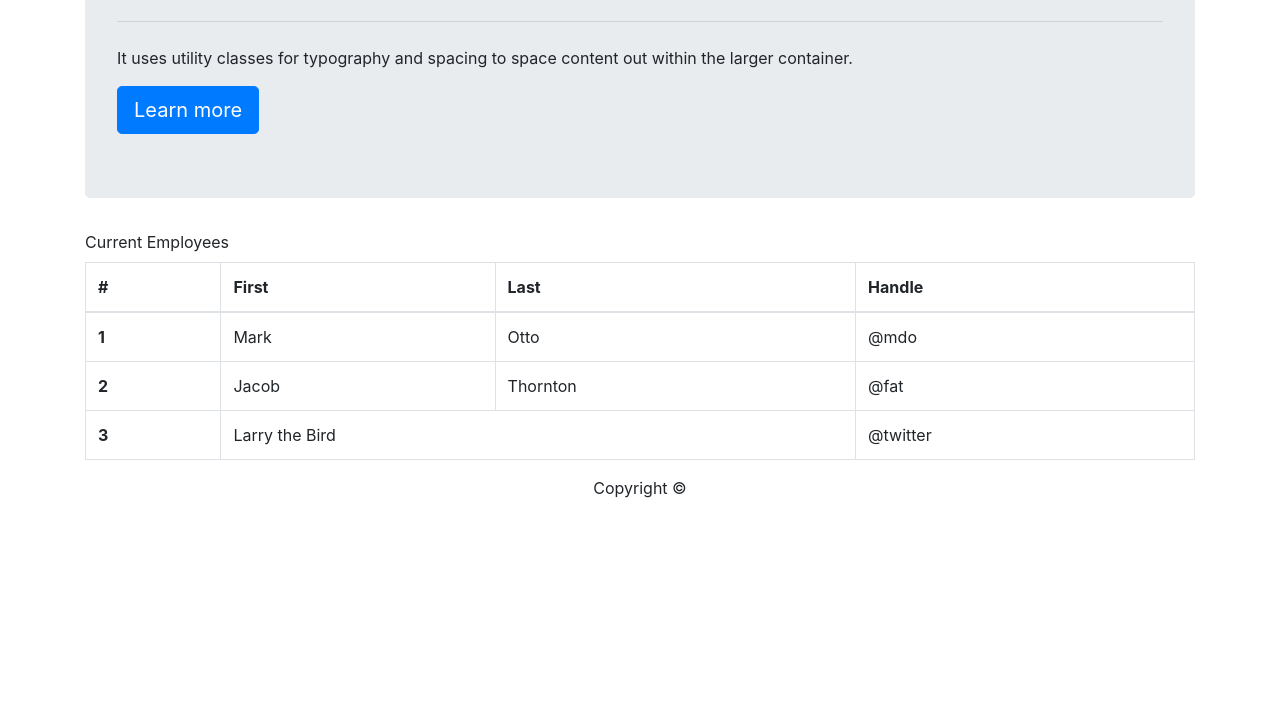
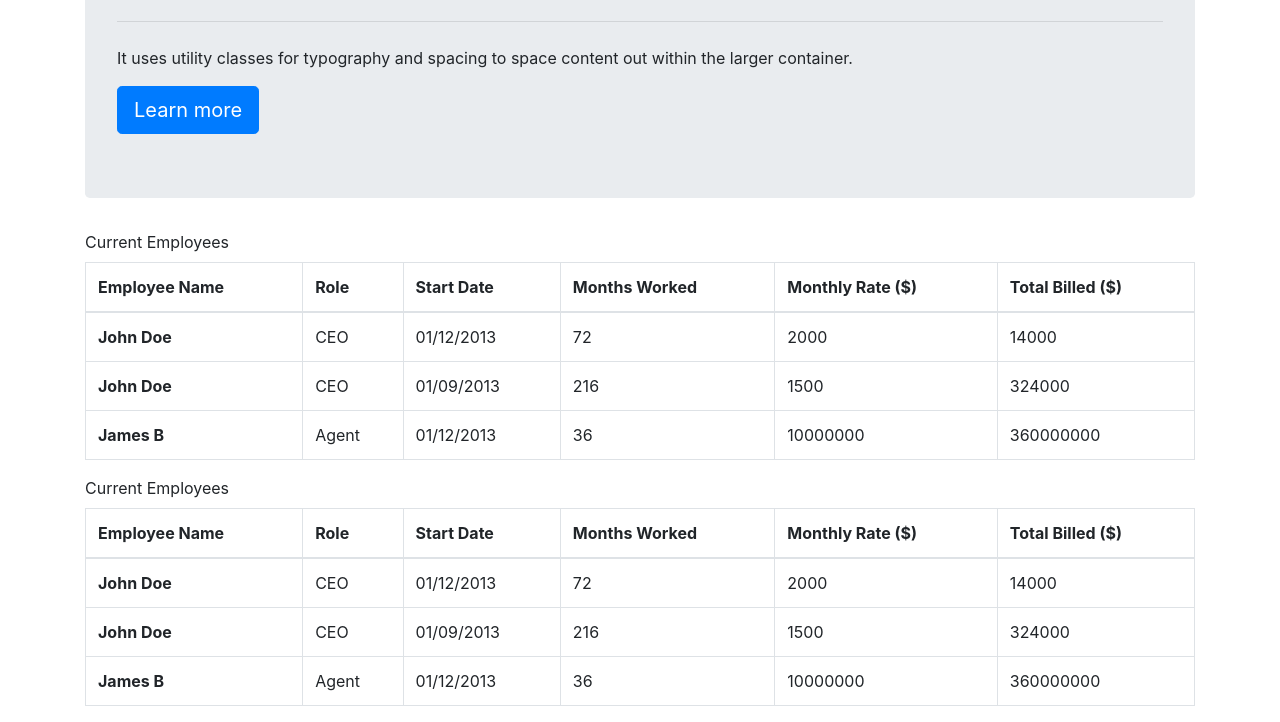
Before and after one commit to elaine-drum-female/employeedata, a plain HTML site: page index.html in a window 1280 px wide. Shown: the part 202-924 px from the top of the page. Before the commit the page ends 800 px from the top, so only its background shows below. Drawn offline with nearby package versions, Linux system fonts and the light colour scheme.

Commit message:
updated development branch for index

```diff
--- a/index.html
+++ b/index.html
@@ -23,49 +23,93 @@
       </div><!--container-fluid-->
 
       <div class="container">
-        <form>
         <div class="form-group">
             <label for="exampleInputEmail1">Current Employees</label>
             <table class="table table-bordered">
                 <thead>
                     <tr>
-                    <th scope="col">#</th>
-                    <th scope="col">First</th>
-                    <th scope="col">Last</th>
-                    <th scope="col">Handle</th>
+                        <th scope="col">Employee Name</th>
+                        <th scope="col">Role</th>
+                        <th scope="col">Start Date</th>
+                        <th scope="col">Months Worked</th>
+                        <th scope="col">Monthly Rate ($)</th>
+                        <th scope="col">Total Billed ($)</th>
                     </tr>
                 </thead>
                 <tbody>
                     <tr>
-                    <th scope="row">1</th>
-                    <td>Mark</td>
-                    <td>Otto</td>
-                    <td>@mdo</td>
+                        <th scope="row">John Doe</th>
+                        <td>CEO</td>
+                        <td>01/12/2013</td>
+                        <td><span id="monthsWorked">72</span></td>
+                        <td><span id="monthlyRate">2000</span></td>
+                        <td><span id="totalBilled">14000</span></td>
                     </tr>
                     <tr>
-                    <th scope="row">2</th>
-                    <td>Jacob</td>
-                    <td>Thornton</td>
-                    <td>@fat</td>
+                        <th scope="row">John Doe</th>
+                        <td>CEO</td>
+                        <td>01/09/2013</td>
+                        <td><span id="monthsWorked">216</span></td>
+                        <td><span id="monthlyRate">1500</span></td>
+                        <td><span id="totalBilled">324000</span></td>
                     </tr>
                     <tr>
-                    <th scope="row">3</th>
-                    <td colspan="2">Larry the Bird</td>
-                    <td>@twitter</td>
+                        <th scope="row">James B</th>
+                        <td>Agent</td>
+                        <td>01/12/2013</td>
+                        <td><span id="monthsWorked">36</span></td>
+                        <td><span id="monthlyRate">10000000</span></td>
+                        <td><span id="totalBilled">360000000</span></td>
                     </tr>
                 </tbody>
             </table>
-        </div><!--container-fluid-->
+        </div>
 
-        <div class="container-fluid no-border">
-                <div class="container bgcolor-darkgray">
-                    <div class="row">
-                        <div class="col-lg-12">
-                         <p class="text-center whitefont">Copyright &copy;</p>
+        <div class="form-group">
+            <label for="exampleInputEmail1">Current Employees</label>
+            <table class="table table-bordered">
+                <thead>
+                    <tr>
+                        <th scope="col">Employee Name</th>
+                        <th scope="col">Role</th>
+                        <th scope="col">Start Date</th>
+                        <th scope="col">Months Worked</th>
+                        <th scope="col">Monthly Rate ($)</th>
+                        <th scope="col">Total Billed ($)</th>
+                    </tr>
+                </thead>
+                <tbody>
+                    <tr>
+                        <th scope="row">John Doe</th>
+                        <td>CEO</td>
+                        <td>01/12/2013</td>
+                        <td><span id="monthsWorked">72</span></td>
+                        <td><span id="monthlyRate">2000</span></td>
+                        <td><span id="totalBilled">14000</span></td>
+                    </tr>
+                    <tr>
+                        <th scope="row">John Doe</th>
+                        <td>CEO</td>
+                        <td>01/09/2013</td>
+                        <td><span id="monthsWorked">216</span></td>
+                        <td><span id="monthlyRate">1500</span></td>
+                        <td><span id="totalBilled">324000</span></td>
+                    </tr>
+                    <tr>
+                        <th scope="row">James B</th>
+                        <td>Agent</td>
+                        <td>01/12/2013</td>
+                        <td><span id="monthsWorked">36</span></td>
+                        <td><span id="monthlyRate">10000000</span></td>
+                        <td><span id="totalBilled">360000000</span></td>
+                    </tr>
+                </tbody>
+            </table>
         </div>
-                      </div>
-                </div> <!--container-->
-            </div><!--container-fluid-->
+        <!--container-->
+
+
+        <!--container-fluid-->
 </body>
 <script src="https://ajax.googleapis.com/ajax/libs/jquery/3.3.1/jquery.min.js"></script>
 <script src="assets/javascript/app.js"></script>
```
Lines whose indentation alone changed are shown as unchanged.
